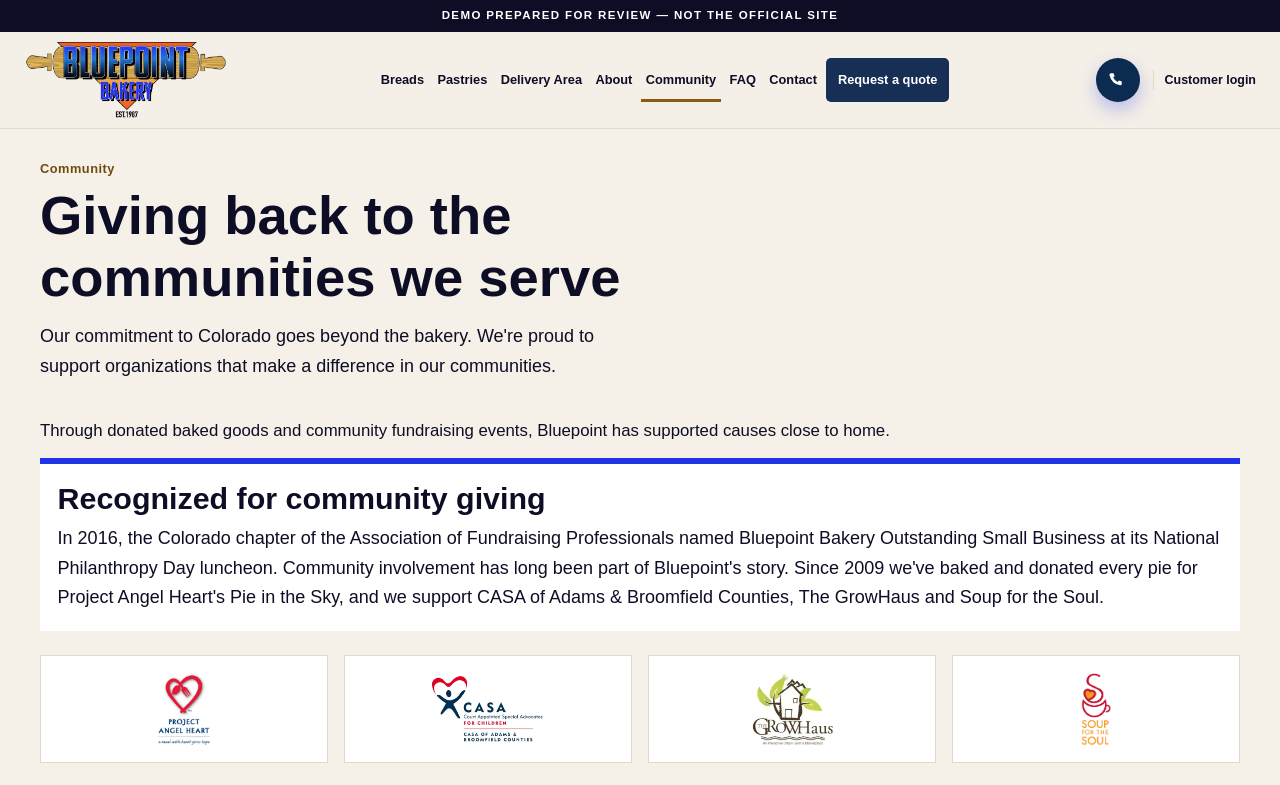
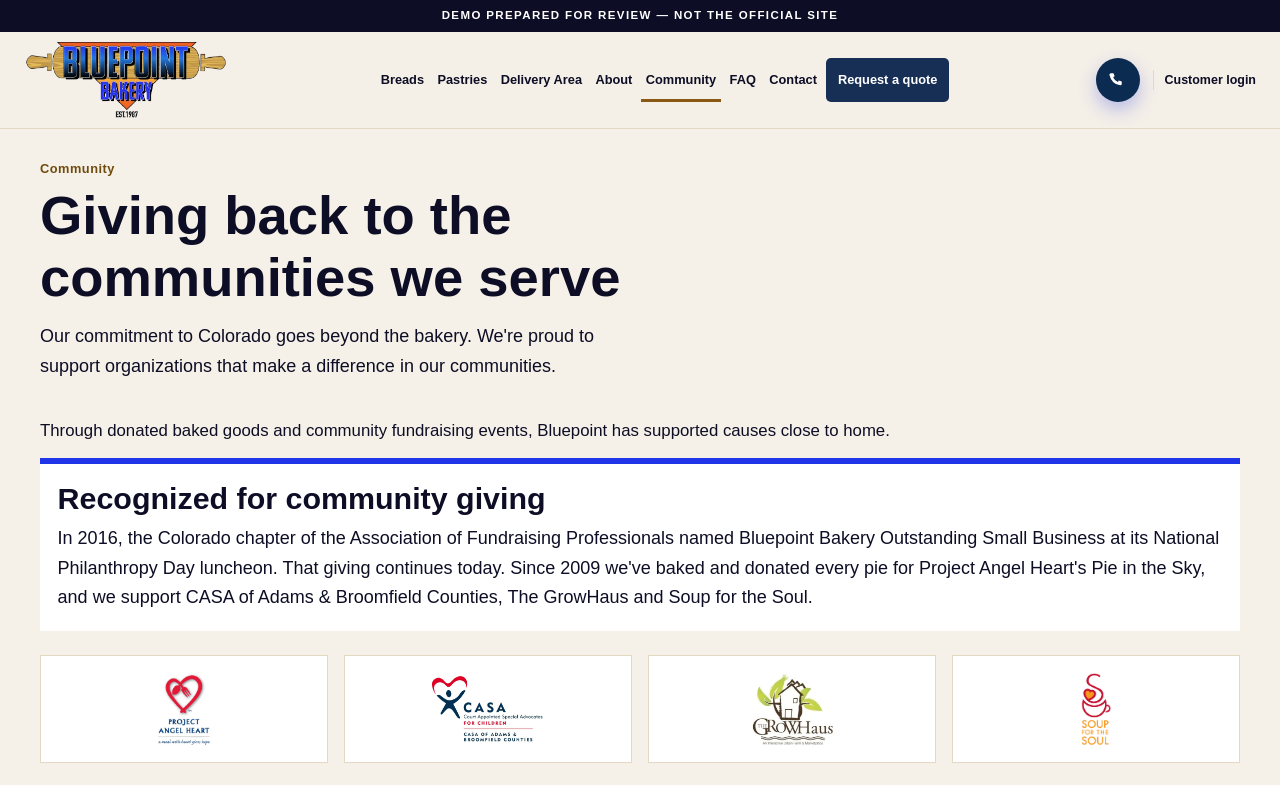
Before and after one commit to ikbenben1976/bluepoint-bakery-demo, a Next.js app: page /community in a window 1280 px wide. Shown: the top 785 px of the page. Built offline with nearby package versions, Linux system fonts and the light colour scheme; a web font is replaced by a local one.

Commit message:
Restore the approved community giving paragraph.
Use Ben's 2016 award paragraph, including "That giving continues today.", on the community recognition section and the homepage Community block.

Co-authored-by: ikbenben1976 <ikbenben1976@users.noreply.github.com>

```diff
--- a/app/community/page.tsx
+++ b/app/community/page.tsx
@@ -30,7 +30,7 @@ export default function CommunityPage() {
         <section className="recognition" id="recognition" aria-labelledby="recognition-heading">
           <h2 id="recognition-heading">Recognized for community giving</h2>
           <p>
-            In 2016, the Colorado chapter of the Association of Fundraising Professionals named Bluepoint Bakery Outstanding Small Business at its National Philanthropy Day luncheon. Community involvement has long been part of Bluepoint&apos;s story. Since 2009 we&apos;ve baked and donated every pie for Project Angel Heart&apos;s Pie in the Sky, and we support CASA of Adams &amp; Broomfield Counties, The GrowHaus and Soup for the Soul.
+            In 2016, the Colorado chapter of the Association of Fundraising Professionals named Bluepoint Bakery Outstanding Small Business at its National Philanthropy Day luncheon. That giving continues today. Since 2009 we&apos;ve baked and donated every pie for Project Angel Heart&apos;s Pie in the Sky, and we support CASA of Adams &amp; Broomfield Counties, The GrowHaus and Soup for the Soul.
           </p>
         </section>
         <ul className="partner-marks" aria-label="Community partners">
--- a/app/page.tsx
+++ b/app/page.tsx
@@ -199,7 +199,7 @@ export default function HomePage() {
         <div className="shell split">
           <div>
             <h2>Community</h2>
-            <p className="pull-text">Since 2009, Bluepoint has prepared and donated all the pies for Project Angel Heart&apos;s Pie in the Sky.</p>
+            <p className="pull-text">In 2016, the Colorado chapter of the Association of Fundraising Professionals named Bluepoint Bakery Outstanding Small Business at its National Philanthropy Day luncheon. That giving continues today. Since 2009 we&apos;ve baked and donated every pie for Project Angel Heart&apos;s Pie in the Sky, and we support CASA of Adams &amp; Broomfield Counties, The GrowHaus and Soup for the Soul.</p>
             <Link href="/community" className="btn btn-primary">
               Community partners
             </Link>
```
Also changed, not shown: 2 other files (tests, documents, lock files or other folders).
